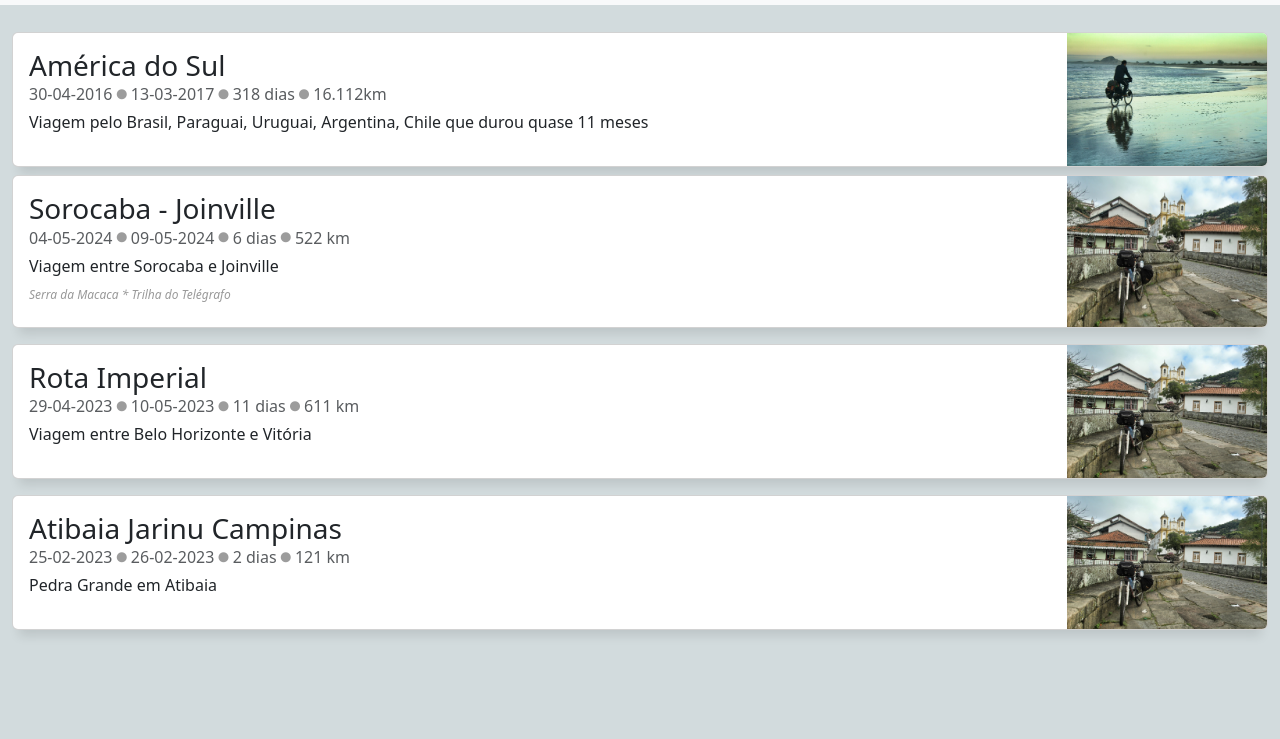
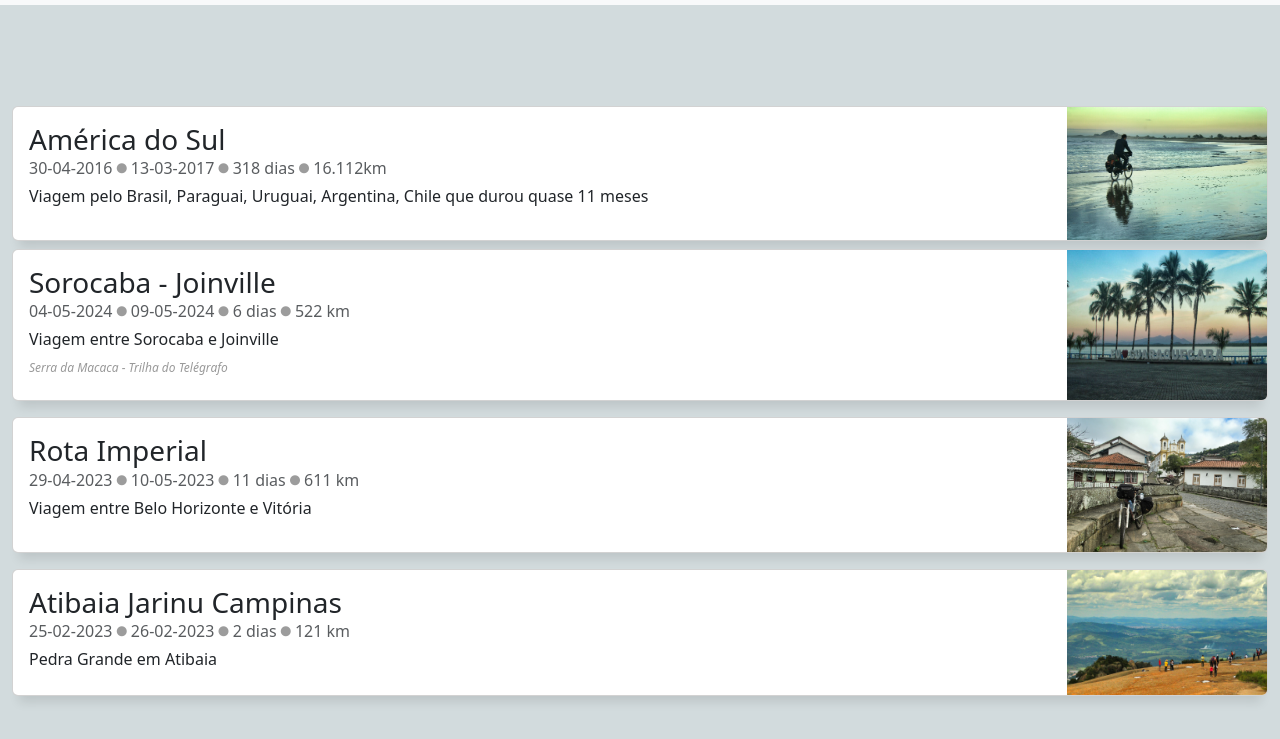
Before and after one commit to pklj2000/diario-do-naka, a plain HTML site: page index.html in a window 1280 px wide. Shown: the part 61-800 px from the top of the page. Drawn offline with nearby package versions, Linux system fonts and the light colour scheme.

Commit message:
ajuste layout

```diff
--- a/index.html
+++ b/index.html
@@ -22,7 +22,7 @@
         </div>
       </nav>
 
-      <div class="container-fluid">
+      <div class="container-fluid" style="margin-top:140px;">
         <div class="row">
             <div class="col-lg-12">
                 <div class="card flex-md-row mb-2 box-shadow h-md-500" style="width: 100%;" onclick="window.location.href='post-2016-am/america-do-sul-de-magrela.html'">
@@ -48,10 +48,10 @@
                             Viagem entre Sorocaba e Joinville
                         </p>
                         <p class="card__italico mb-2">
-                            Serra da Macaca * Trilha do Telégrafo
+                            Serra da Macaca - Trilha do Telégrafo
                         </p>
                     </div>
-                    <img class="card-img-right flex-auto d-none d-md-block" alt="Thumbnail" src="images/IMG_1644-01.jpeg" style="width:200px; height:auto;">
+                    <img class="card-img-right flex-auto d-none d-md-block" alt="Thumbnail" src="images/IMG_1943-01.jpeg" style="width:200px; height:auto;">
                 </div>
             </div>
         </div>
@@ -81,7 +81,7 @@
                             Pedra Grande em Atibaia
                         </p>
                     </div>
-                    <img class="card-img-right flex-auto d-none d-md-block" alt="Thumbnail" src="images/IMG_1644-01.jpeg" style="width:200px; height:auto;">
+                    <img class="card-img-right flex-auto d-none d-md-block" alt="Thumbnail" src="images/IMG_1396-01.jpeg" style="width:200px; height:auto;">
 	                </div>
             </div>
         </div>
```
Also changed, not shown: post-2024-sorocaba-joinville/index.html (+4 -3 lines), images/IMG_1396-01.jpeg (added), images/IMG_1943-01.jpeg (added).
